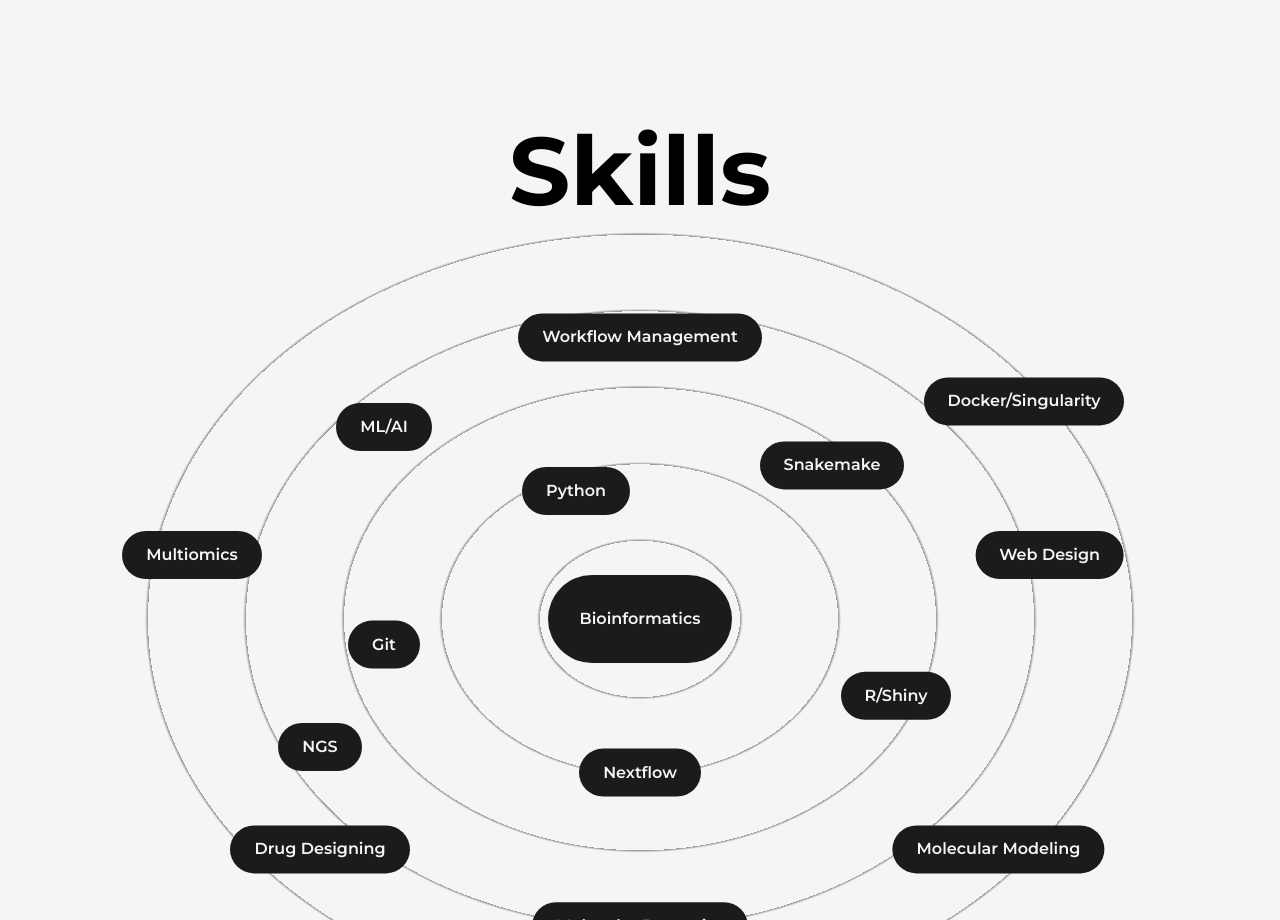
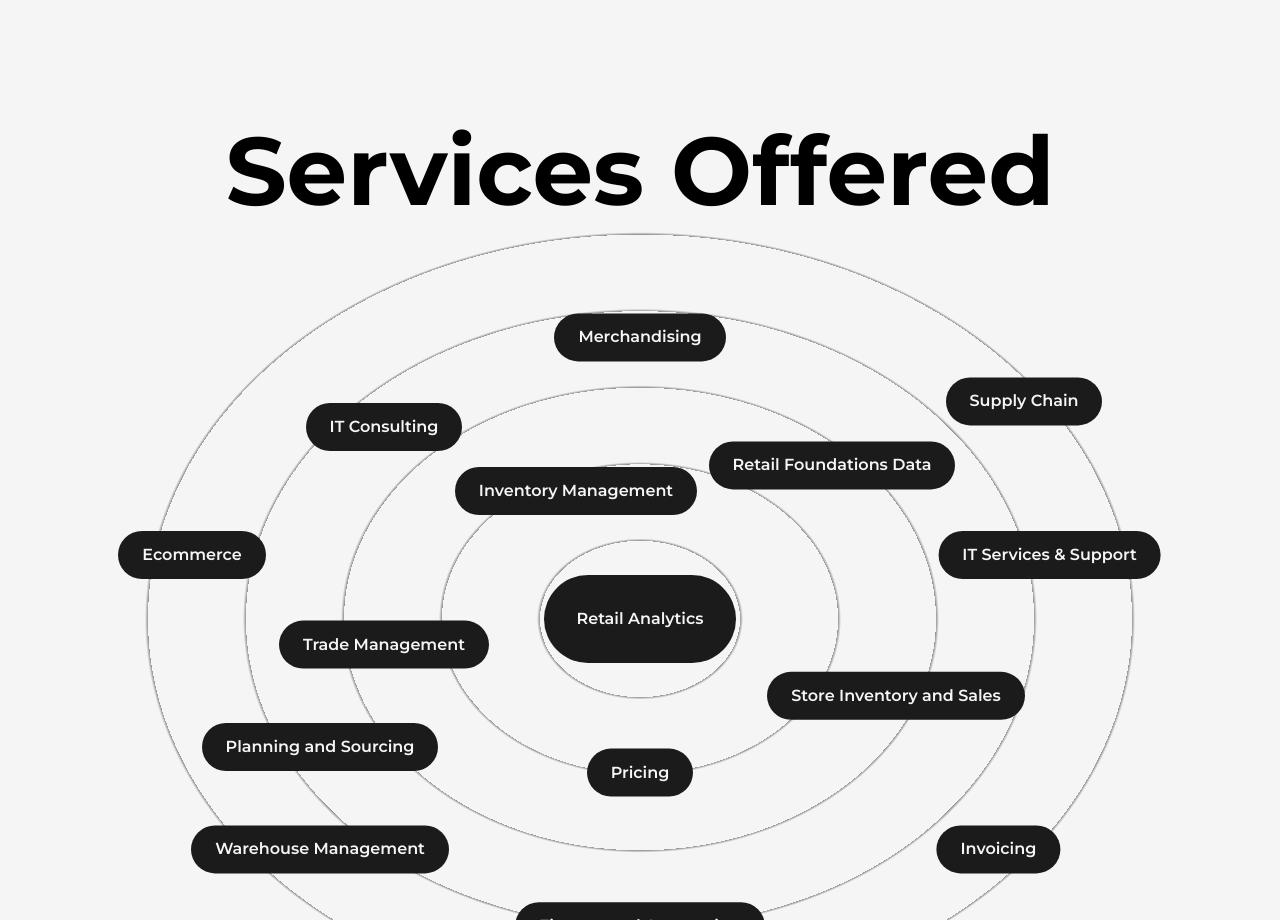
Before and after one commit to MayankDw/portfolio, a Next.js app: page /about in a window 1280 px wide. Shown: the part 1880-2800 px from the top of the page. Built offline with nearby package versions, Linux system fonts and the light colour scheme.

Commit message:
About US - update 2

```diff
--- a/src/components/Skills.js
+++ b/src/components/Skills.js
@@ -26,7 +26,7 @@ const Skills = () => {
   return (
 <>
       <h2 className="font-bold text-8xl mt-64 w-full text-center md:text-6xl md:mt-32">
-        Skills
+        Services Offered
       </h2>
     <div
       ref={ref}
@@ -40,24 +40,23 @@ const Skills = () => {
         <motion.div whileHover={{scale:1.05}} className="cursor-pointer flex rounded-full font-semibold bg-dark text-light p-8 shadow-dark
         dark:bg-light dark:text-dark lg:p-6 md:p-4 xs:text-xs xs:p-2
         ">
-        Bioinformatics
+        Retail Analytics
       </motion.div>
 
-        <Skill name="Git" x="-20vw" y="2vw" />
-        <Skill name="NGS" x="-25vw" y="10vw" />
-        <Skill name="Docker/Singularity" x="30vw" y="-17vw" />
-
-          <Skill name="Python" x="-5vw" y="-10vw" />
-          <Skill name="R/Shiny" x="20vw" y="6vw" />
-          <Skill name="Nextflow" x="0vw" y="12vw" />
-          <Skill name="Molecular Dynamics" x="0vw" y="24vw" />
-          <Skill name="ML/AI" x="-20vw" y="-15vw" />
-          <Skill name="Snakemake" x="15vw" y="-12vw" />
-          <Skill name="Multiomics" x="-35vw" y="-5vw" />
-          <Skill name="Web Design" x="32vw" y="-5vw" />
-          <Skill name="Workflow Management" x="0vw" y="-22vw" />
-          <Skill name="Drug Designing" x="-25vw" y="18vw" />
-          <Skill name="Molecular Modeling" x="28vw" y="18vw" />
+        <Skill name="Trade Management" x="-20vw" y="2vw" />
+        <Skill name="Planning and Sourcing" x="-25vw" y="10vw" />
+        <Skill name="Supply Chain" x="30vw" y="-17vw" />
+        <Skill name="Inventory Management" x="-5vw" y="-10vw" />
+        <Skill name="Store Inventory and Sales" x="20vw" y="6vw" />
+        <Skill name="Pricing" x="0vw" y="12vw" />
+        <Skill name="Finance and Accounting" x="0vw" y="24vw" />
+        <Skill name="IT Consulting" x="-20vw" y="-15vw" />
+        <Skill name="Retail Foundations Data" x="15vw" y="-12vw" />
+        <Skill name="Ecommerce" x="-35vw" y="-5vw" />
+        <Skill name="IT Services & Support" x="32vw" y="-5vw" />
+        <Skill name="Merchandising" x="0vw" y="-22vw" />
+        <Skill name="Warehouse Management" x="-25vw" y="18vw" />
+        <Skill name="Invoicing" x="28vw" y="18vw" />
     </div></>
   );
 };
--- a/src/pages/about.js
+++ b/src/pages/about.js
@@ -142,7 +142,7 @@ export default function About() {
                 </span>
                 <h2 className="mb-4 text-xl font-medium capitalize text-dark/75 dark:text-light/75
                 xl:text-center md:text-lg sm:text-base xs:text-sm">
-                  Publications
+                  Offerings
                 </h2>
               </div>
 
@@ -162,14 +162,13 @@ export default function About() {
                 </span>
                 <h2 className="mb-4 text-xl font-medium capitalize text-dark/75 dark:text-light/75
                 xl:text-center md:text-lg sm:text-base xs:text-sm">
-                  Years of experience
+                  Clients
                 </h2>
               </div>
             </div>
           </div>
 
           <Skills />
-          <Experience />
           <Purpose />
         </Layout>
       </main>
```
